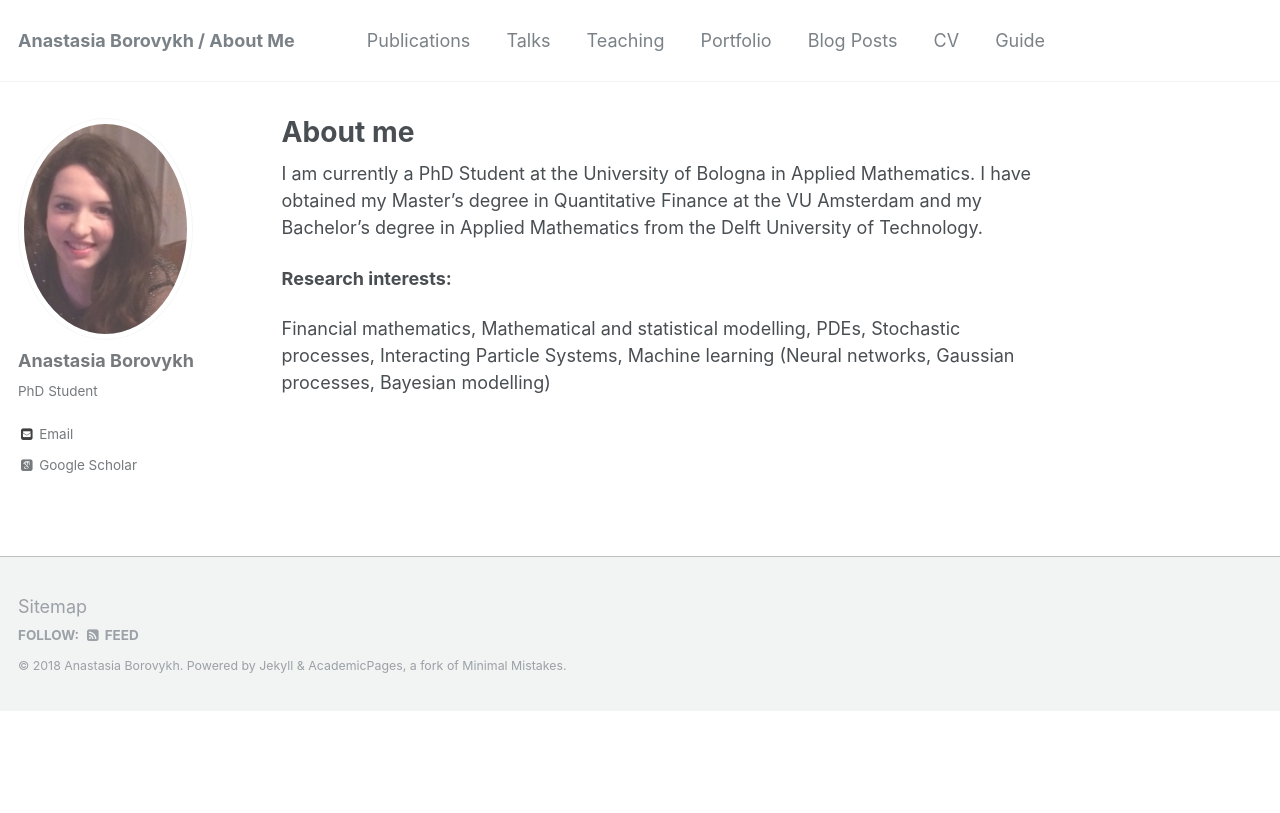
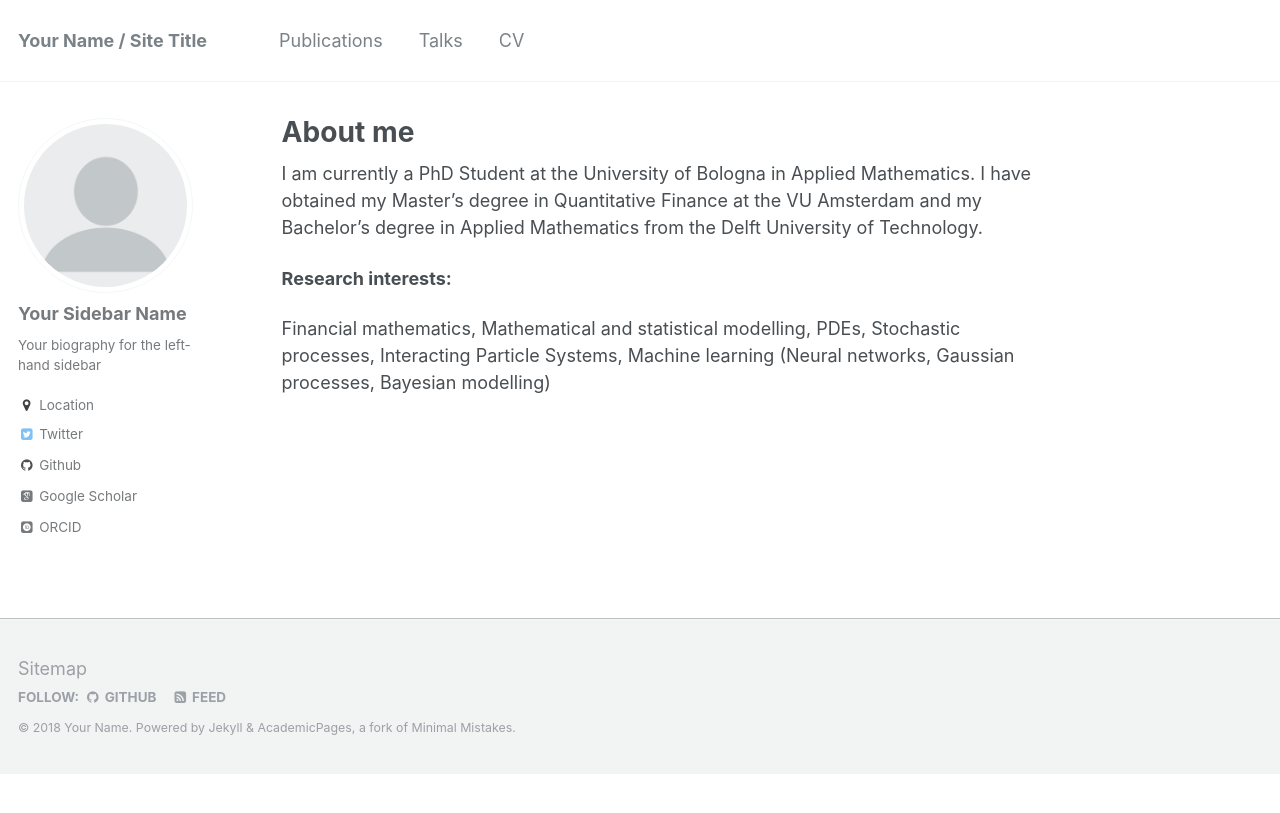
Before and after one commit to aib93/aib93.github.io, a Jekyll site: the page built from _pages/about.md, in a window 1280 px wide. Shown: the top 813 px of the page. Built offline with Jekyll 4.4.1, drawn with Linux system fonts in a browser that asks for light colours; some web fonts are replaced.

Commit message:
Initial commit

```diff
--- a/_config.yml
+++ b/_config.yml
@@ -7,13 +7,13 @@
 
 # Site Settings
 locale                   : "en-US"
-title                    : "Anastasia Borovykh / About Me"
+title                    : "Your Name / Site Title"
 title_separator          : "-"
-name                     : &name "Anastasia Borovykh"
-description              : &description ""
-url                      : https://aib93.github.io # the base hostname & protocol for your site e.g. "https://mmistakes.github.io"
+name                     : &name "Your Name"
+description              : &description "personal description"
+url                      : https://academicpages.github.io # the base hostname & protocol for your site e.g. "https://mmistakes.github.io"
 baseurl                  : "" # the subpath of your site, e.g. "/blog"
-repository               : ""
+repository               : "academicpages/academicpages.github.io"
 teaser                   :  # filename of teaser fallback teaser image placed in /images/, .e.g. "500x300.png"
 breadcrumbs              : false # true, false (default)
 words_per_minute         : 160
@@ -55,7 +55,7 @@ yandex_site_verification :
 
 # Social Sharing
 twitter:
-  username               :
+  username               : &twitter
 facebook:
   username               :
   app_id                 :
@@ -78,13 +78,13 @@ analytics:
 
 # Site Author
 author:
-  name             : "Anastasia Borovykh"
-  avatar           : "foto.png"
-  bio              : "PhD Student"
-  location         :
+  name             : "Your Sidebar Name"
+  avatar           : "profile.png"
+  bio              : "Your biography for the left-hand sidebar"
+  location         : "Location"
   employer         :
-  googlescholar    : "https://scholar.google.it/citations?user=6y1FmgQAAAAJ&hl=it&oi=ao"
-  email            : "borovykh_a@hotmail.com"
+  googlescholar    : "http://yourfullgooglescholarurl.com"
+  email            :
   uri              :
   bitbucket        :
   codepen          :
@@ -92,19 +92,19 @@ author:
   flickr           :
   facebook         :
   foursquare       :
-  github           :
+  github           : "academicpages"
   google_plus      :
   keybase          :
   instagram        :
   lastfm           :
   linkedin         :
-  orcid            :
+  orcid            : "http://orcid.org/yourorcidurl"
   pinterest        :
   soundcloud       :
   stackoverflow    : # http://stackoverflow.com/users/123456/username
   steam            :
   tumblr           :
-  twitter          :
+  twitter          : "replacethistwitterhandle"
   vine             :
   weibo            :
   xing             :
--- a/_data/navigation.yml
+++ b/_data/navigation.yml
@@ -6,17 +6,5 @@ main:
   - title: "Talks"
     url: /talks/
 
-  - title: "Teaching"
-    url: /teaching/
-
-  - title: "Portfolio"
-    url: /portfolio/
-
-  - title: "Blog Posts"
-    url: /year-archive/
-
   - title: "CV"
     url: /cv/
-
-  - title: "Guide"
-    url: /markdown/
```
